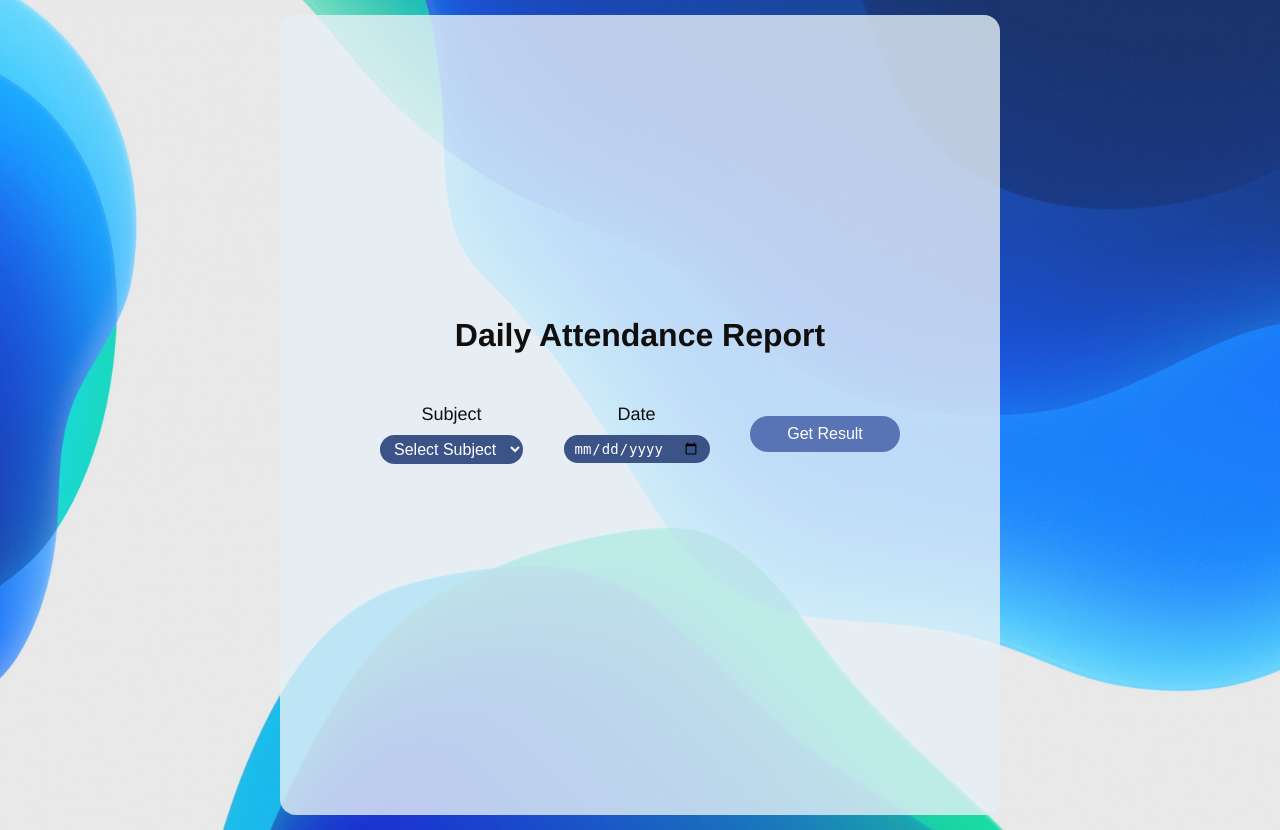
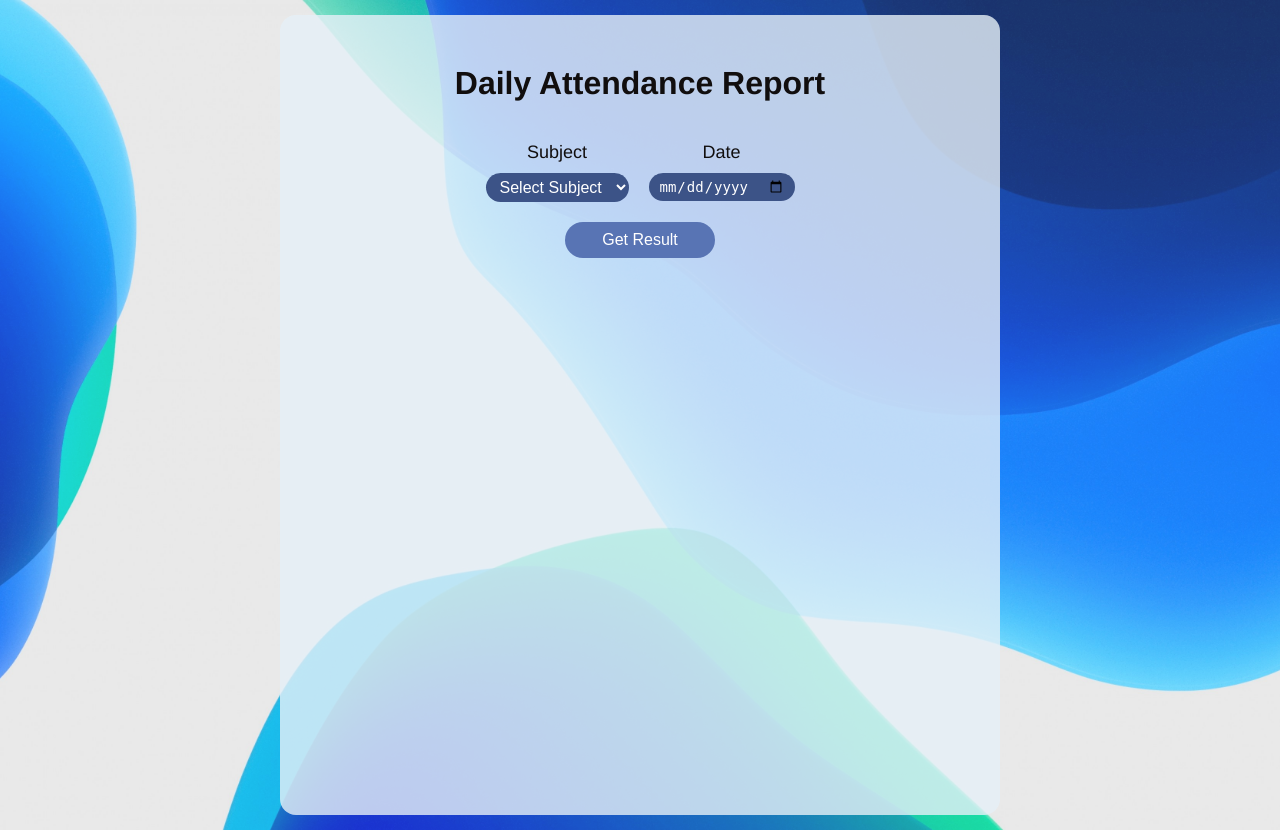
Before and after one commit to BE-Qr-Code/website-for-qr, a PHP site: page /tcpdf/teacherReportDate.php in a window 1280 px wide. Shown: the part 80-910 px from the top of the page. Run offline with PHP 8.4, Linux system fonts and the light colour scheme; the visitor is signed in with stand-in values (Sample User, id 1); tables that the repository leaves empty or names only in its code hold one stand-in row (values such as "Sample post").

Commit message:
updated ui

```diff
--- a/css/dailyAttReport.css
+++ b/css/dailyAttReport.css
@@ -1,9 +1,5 @@
 /* //////////////////////////////////// */
-  .box-check-daily {
-    display: flex;
-    justify-content:space-around;
-    align-items:center;
-    flex-direction: column;
+.box-check-daily {
     min-height: 100vh;
     width: 90vh;
     margin-top: 0px;
@@ -11,6 +7,12 @@
     border-radius: 1rem;
     color: rgb(17, 14, 14);
     font-family: 'Franklin Gothic Medium', 'Arial Narrow', Arial, sans-serif;
+  }
+  .box-inside{
+    display: flex;
+    justify-content:flex-start;
+    align-items:center;
+    flex-direction: column;
   }
   .labelclass {
     font-size: 20px;
@@ -23,26 +25,33 @@
     display: flex;
     align-items: center;
     justify-content: center;
-    /* margin-right: 2vh; */
-    /* border-bottom: 1px solid #88dbd28f; */
 }
 .div-labelclass h2{
     /* margin-bottom: 10px; */
 }
+.div-labelclass-header{
+    display: flex;
+    align-items: center;
+    justify-content: center;
+    margin-top: 50px;
+}
 .form-class{
     display: flex;
-    justify-content: space-between;
-    align-items: center;
+    justify-content: center;
+    /* align-items:center; */
     flex-wrap: wrap;
+    flex-direction: row;
     margin-top: 30px;
     margin-bottom: 30px;
-    padding: 20px ;
     font-size: large;
-    width: 70vh;
+    width: 60vh;
     /* border-top: 1px solid #88dbd28f; */
     /* border-bottom: 1px solid #88dbd28f; */
     /* border: 2px solid #88dbd28f;
     border-radius: 40px; */
+}
+.form-class-divs{
+    padding: 10px;
 }
 .form-class-divs label{
     margin-bottom: 10px;
@@ -75,11 +84,8 @@
     color: white;
 }
 #daily-form-btn{
-    /* position: relative; */
-    /* display: block; */
     width: 150px;
     height: 36px;
-    /* padding: 15px 20px; */
     border-radius: 40px;
     background-color: #5874b4;
     border: solid 1px transparent;
@@ -99,8 +105,8 @@
     display: flex;
     align-items: center;
     justify-content: center;
-    padding: 2vh;
-    margin-top: 25px;
+    padding: 10px;
+    margin-top: 15px;
     /* border-top: 2px solid #88dbd28f;; */
     border: 2px solid #88dbd28f;
     border-radius: 40px;
--- a/teacherReportDate.php
+++ b/teacherReportDate.php
@@ -71,16 +71,15 @@ echo "<script>console.log(\"$teacherId $teacherName $deptid\")</script>";
     <div class="container-login100" style="background-image: url('images/bg5.jpg');">
         <div class="box-check-daily">
         <!-- div class="altbox"> -->
-        <div>
-          <div class="div-labelclass">
+          <div class="box-inside">
+            <div class="div-labelclass-header">
               <h1>Daily Attendance Report</h1>
             </div>
-          <div>
+            <div class="form-box">
               <form class="form-class" method="post">
                 <div class="form-class-divs">
-                <label for="date">Subject</label>
-                <select name="subject" id="subj_options" for="Select Subject">
-                  <!-- onchange="m()" -->
+                  <label for="date" >Subject</label>
+                  <select name="subject" id="subj_options" for="Select Subject" onchange="m()">
                   <option disabled selected>Select Subject</option>
                   <?php
                   include "connect.php";  // Using database connection file here
@@ -98,7 +97,7 @@ echo "<script>console.log(\"$teacherId $teacherName $deptid\")</script>";
                   </select>
                 </div>
                 <div class="form-class-divs">
-                <label for="date">Date</label>
+                  <label for="date" >Date</label>
                   <input type="date" class="date" id="sessionDate" name="sessionDate">
                 </div>
                 <div class="form-class-divs daily-btn">
@@ -131,22 +130,21 @@ echo "<script>console.log(\"$teacherId $teacherName $deptid\")</script>";
                       //   echo "<script>console.log(".$sessionId.")</script>";
                       // }
 
-                if ($res_date) {
-                  if (mysqli_num_rows($res_date) == 1) {
-                    $name = $_SESSION['name'];
+                      if($res_date){
+                        if(mysqli_num_rows($res_date) == 1){
+                          $name= $_SESSION['name'];
                           $row = mysqli_fetch_array($res_date);
                           $sessionId = $row[0];
 
                           ///////////////////////////////////////////////////////////////////////////////// to get absent students
-                    $result1 = mysqli_query($connection, "SELECT count(*), MoodleID from test.attendance where SubjectID='$subjectId' group by MoodleID;");
-                    if ($result1->num_rows > 0) {
-                      while ($row = $result1->fetch_assoc()) {
-                        echo "<script>console.log(" . json_encode($row) . ")</script>";
+                          $result1= mysqli_query($connection,"SELECT count(*), MoodleID from test.attendance where SubjectID='$subjectId' group by MoodleID;");
+                          if ($result1->num_rows>0) {
+                            while($row = $result1->fetch_assoc()) {
+                              echo "<script>console.log(".json_encode($row).")</script>";
                             }
                           }
                           $randoms = substr(md5(microtime()), 0, 6);
                           echo "<script>console.log(\"$randoms\")</script>";
-
                           //////////////////////////////////////////////////////////////////////////////////////////////
 
                           // get students present for that session
@@ -156,7 +154,7 @@ echo "<script>console.log(\"$teacherId $teacherName $deptid\")</script>";
 
                           $row = mysqli_fetch_array($result);
 
-                    echo "<script>console.log(" . json_encode($row) . ")</script>";
+                          echo "<script>console.log(".json_encode($row).")</script>";
 
                           // select total no. of students enrolled for the subject selected
                           $result1 = mysqli_query($connection, "SELECT count(MoodleID) from
@@ -164,36 +162,36 @@ echo "<script>console.log(\"$teacherId $teacherName $deptid\")</script>";
                               SubjectID='$selected');");
 
                           $row1 = mysqli_fetch_array($result1);
+                          if($row[0] == null){
+                            $row[0] = 0;
+                          }
                           $r = $row1[0] - $row[0];
 
-                    // $subjectId = $selected;
                           $deptid = $deptid;
                           $teacherId =  $_SESSION['id'];
                           echo "<script>console.log(\"$subjectId $deptid $teacherId $date $sessionId\")</script>";
-
                           // echo "<script>console.log(".json_encode($row1).")</script>";
                 ?>
-
                     <div>
                       <div class="div-labelclass">
                       <label for="subjectid" class="labelclass">Prof.:</label>
-                        <input type="text" class="input3" value="<?php echo ($teacherName); ?>" readonly>
+                      <input type="text" class="input3"  value="<?php echo($teacherName); ?>" readonly>
                       </div>
                       <div class="div-labelclass">
                       <label for="subjectid" class="labelclass">SUBJECT:</label>
-                        <input type="text" class="input3" value="<?php echo "$row[2]"; ?>" readonly>
+                      <input type="text" class="input3"  value="<?php echo "$row[2]";?>" readonly>
                       </div>
                       <div class="div-labelclass">
                       <label for="present" class="labelclass">PRESENT:</label>
-                        <input type="text" class="input3" value="<?php echo "$row[0]"; ?>" readonly>
+                      <input type="text" class="input3"  value="<?php echo "$row[0]";?>" readonly>
                       </div>
                       <div class="div-labelclass">
                       <label for="subjectid" class="labelclass">ABSENT:</label>
-                        <input type="text" class="input3" value="<?php echo "$r"; ?>" readonly>
+                      <input type="text" class="input3"  value="<?php echo "$r";?>" readonly>
                       </div>
                       <div class="div-labelclass">
                       <label for="subjectid" class="labelclass">TOTAL:</label>
-                        <input type="text" class="input3" value="<?php echo "$row1[0]"; ?>" readonly>
+                      <input type="text" class="input3"  value="<?php echo "$row1[0]";?>" readonly>
                       </div>
                     </div>
                     <div class="link-pdf">
@@ -203,22 +201,26 @@ echo "<script>console.log(\"$teacherId $teacherName $deptid\")</script>";
                       <a href="php-tcpdf-monthly-tableHTML.php?subjectId=<?php echo $subjectId ?>&deptid=<?php echo $deptid ?>&teacherName=<?php echo $teacherName ?>&total_students=<?php echo $row1[0] ?>" target="_blank">Overall PDF Report</a>
                     </div>
 
-                    <?php } else if ($res_date->num_rows > 1) {
-                    while ($row = $res_date->fetch_assoc()) {
-                      echo "<script>console.log(" . json_encode($row['SessionID']) . ")</script>";
+                  <?php }
+                  else if($res_date->num_rows>1){
+                    while($row = $res_date->fetch_assoc()) {
+                      echo "<script>console.log(".json_encode($row['SessionID']).")</script>";
                       $sessionId = $row['SessionID'];
 
                       $result = mysqli_query($connection, "SELECT count(*), DepartAID, SubjectID
                       FROM attendance where DepartAID='$deptid' AND SubjectID='$selected' AND SessionID='$sessionId'
                       GROUP BY DepartAID,SubjectID ;");
                       $row = mysqli_fetch_array($result);
-                      echo "<script>console.log(" . json_encode($row) . ")</script>";
+                      echo "<script>console.log(".json_encode($row).")</script>";
 
                       // select total no. of students enrolled for the subject selected
                       $result1 = mysqli_query($connection, "SELECT count(MoodleID) from
                           registration where DepartID = (select DepartSID from Subjects where
                           SubjectID='$selected');");
                       $row1 = mysqli_fetch_array($result1);
+                      if($row[0] == null){
+                        $row[0] = 0;
+                      }
                       $r = $row1[0] - $row[0];
 
                       $deptid = $deptid;
@@ -234,12 +236,14 @@ echo "<script>console.log(\"$teacherId $teacherName $deptid\")</script>";
                       </div>
 
             <?php    }
-                } else { ?>
+              }
+              else{ ?>
                 <div class="containerop">
                   <label>An unexpected error occured!</label>
                 </div>
         <?php  }
-              } else { ?>
+            }
+            else{ ?>
             <div class="containerop">
               <label>Kindly select all the values...</label>
             </div>
@@ -252,7 +256,4 @@ echo "<script>console.log(\"$teacherId $teacherName $deptid\")</script>";
     </div>
   </div>
 </body>
-
-
-
 </html>
```
Lines whose indentation alone changed are shown as unchanged.
